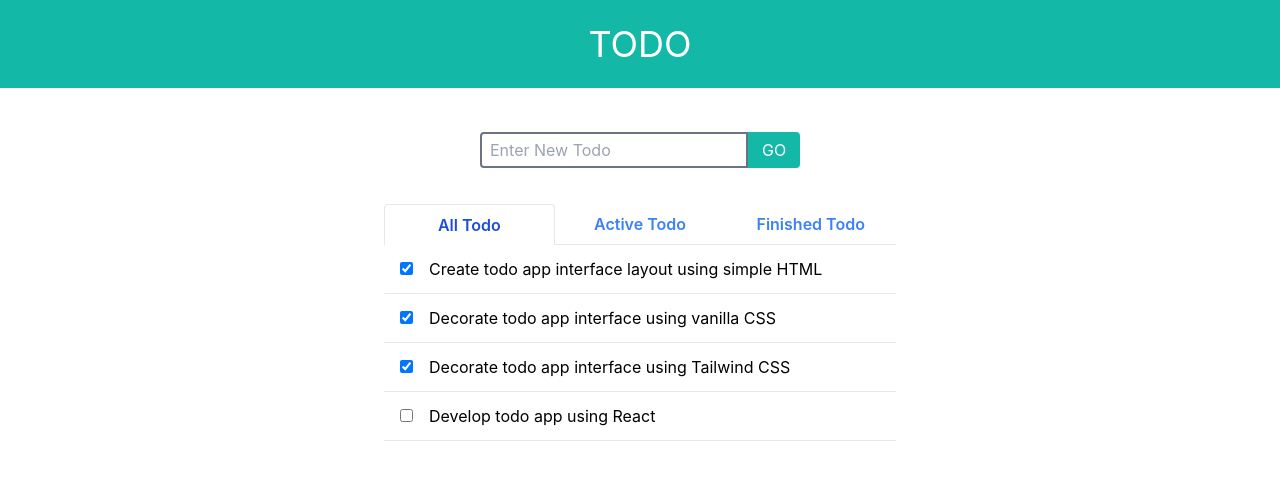
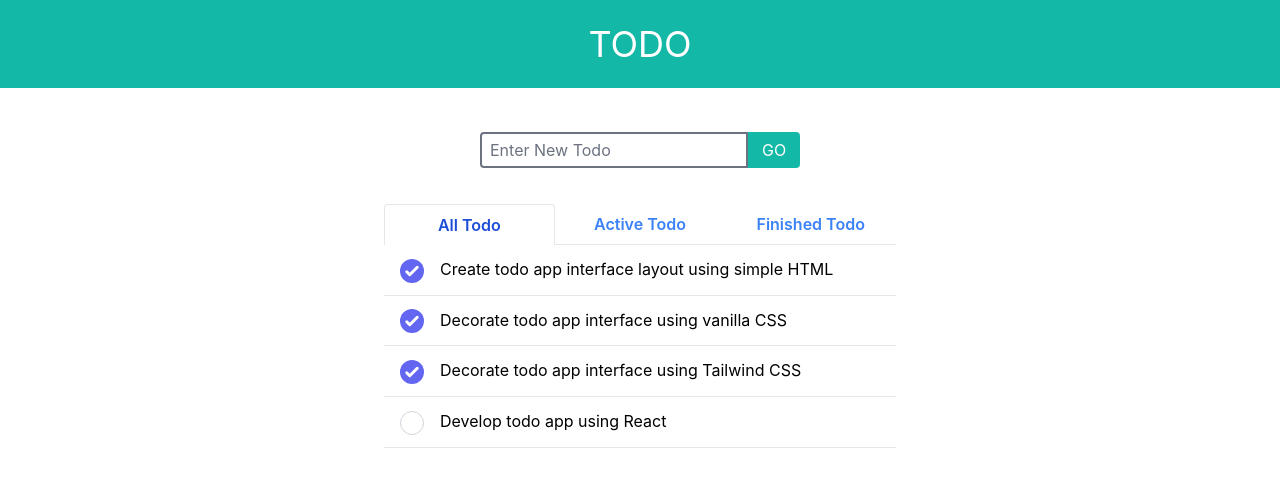
Before and after one commit to fjnkt98/todoapp_frontend, a Next.js app: page / in a window 1280 px wide. Shown: the top 480 px of the page. Built offline with nearby package versions, Linux system fonts and the light colour scheme.

Commit message:
Add tailwind css plugin for custom checkbox and others

```diff
--- a/components/Content.tsx
+++ b/components/Content.tsx
@@ -114,7 +114,7 @@ export const Content: React.VFC<Props> = (props) => {
                 <input
                   type="checkbox"
                   checked={completed}
-                  className="inline-block mx-4 cursor-pointer form-check"
+                  className="inline-block mx-4 h-6 w-6 rounded-xl border-gray-300 focus:border-indigo-300 focus:ring-2 focus:ring-indigo-200 focus:ring-opacity-50 text-indigo-500"
                   onChange={() => {
                     dispatch({ type: 'update', index });
                   }}
--- a/package.json
+++ b/package.json
@@ -15,6 +15,7 @@
     "uuid": "^8.3.2"
   },
   "devDependencies": {
+    "@tailwindcss/forms": "^0.4.0",
     "@types/node": "17.0.21",
     "@types/react": "17.0.39",
     "@types/uuid": "^8.3.4",
--- a/tailwind.config.js
+++ b/tailwind.config.js
@@ -6,5 +6,5 @@ module.exports = {
   theme: {
     extend: {},
   },
-  plugins: [],
+  plugins: [require('@tailwindcss/forms')],
 };
```
Also changed, not shown: 1 other file (tests, documents, lock files or other folders).
